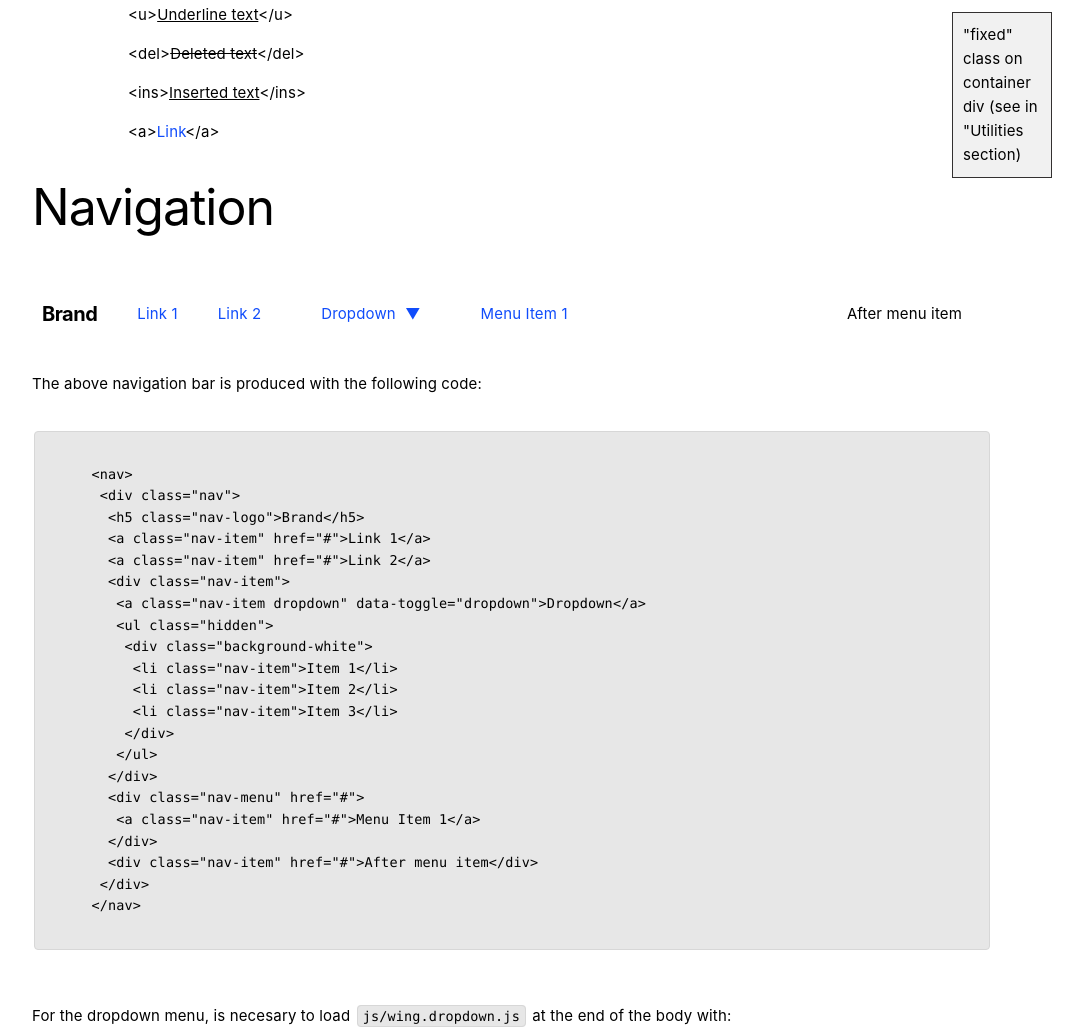
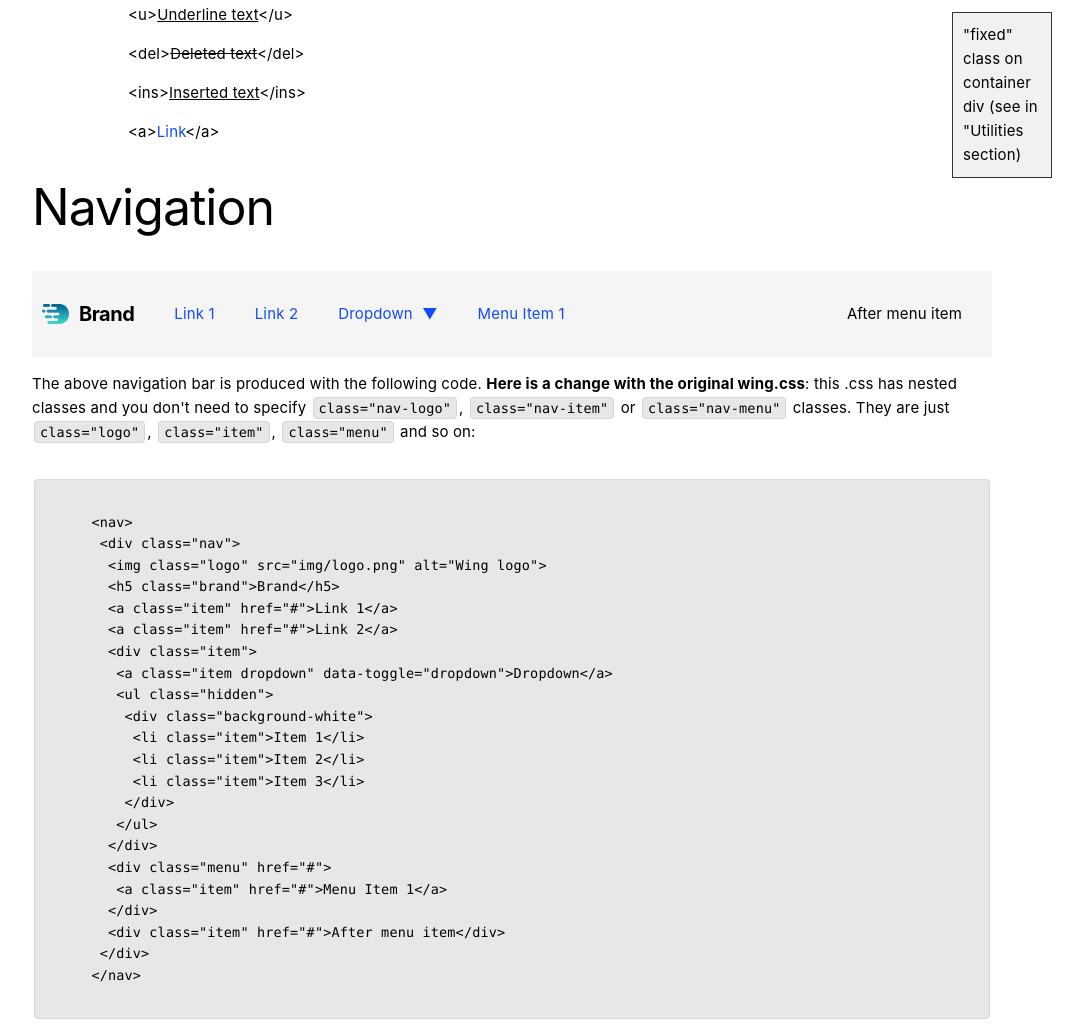
Before and after one commit to xbello/wing.css, a plain HTML site: page docs/index.html in a window 1280 px wide. Shown: the part 688-1719 px from the top of the page, without its empty margins (128-1211 px from the left). Drawn offline with Linux system fonts and the light colour scheme.

Commit message:
Changed the structure of <nav> classes.

```diff
--- a/docs/css/wing.css
+++ b/docs/css/wing.css
@@ -605,18 +605,17 @@ hr {
  flex-wrap: wrap;
  align-items: center;
  padding: 1rem;
-}
 
-.nav-menu, .nav-brand {
+ .menu, .brand {
   display: flex;
  }
 
-.nav-menu {
+ .menu {
   flex-flow: row;
   flex: 1 0 auto;
  }
 
-.nav-item {
+ .item {
   padding: 1rem 2rem;
   margin: 0px;
   .dropdown {
@@ -642,11 +641,16 @@ hr {
   }
  }
 
-.nav-logo {
+ .logo {
+  height: 2rem;
+  margin-right: 1rem;
+ }
+ .brand {
    font-weight: bolder;
    font-size: 2rem;
    line-height: 0;
    padding-right: 2rem;
+ }
 }
 
 /*------------------------------------------------------------
--- a/docs/index.html
+++ b/docs/index.html
@@ -29,49 +29,51 @@
    <h1>Navigation</h1>
 
    <nav>
-    <div class="nav">
-     <h5 class="nav-logo">Brand</h5>
-     <a class="nav-item">Link 1</a>
-     <a class="nav-item">Link 2</a>
-     <div class="nav-item">
-      <a class="nav-item dropdown" data-toggle="dropdown">Dropdown</a>
+    <div class="nav background-white">
+     <img class="logo" src="img/logo.png" alt="Wing logo">
+     <h5 class="brand">Brand</h5>
+     <a class="item">Link 1</a>
+     <a class="item">Link 2</a>
+     <div class="item">
+      <a class="dropdown" data-toggle="dropdown">Dropdown</a>
       <ul class="hidden">
        <div class="background-white">
-        <li class="nav-item">Item 1</li>
-        <li class="nav-item">Item 2</li>
-        <li class="nav-item">Item 3</li>
+        <li class="item">Item 1</li>
+        <li class="item">Item 2</li>
+        <li class="item">Item 3</li>
        </div>
       </ul>
      </div>
-     <div class="nav-menu">
-      <a class="nav-item">Menu Item 1</a>
+     <div class="menu">
+      <a class="item">Menu Item 1</a>
      </div>
-     <div class="nav-item">After menu item</div>
+     <div class="item">After menu item</div>
     </div>
    </nav>
 
-   <p>The above navigation bar is produced with the following code:</p>
+   <p>The above navigation bar is produced with the following code. <strong>Here is a change with the original wing.css</strong>: this .css has nested classes and you don't need to specify <code>class="nav-logo"</code>, <code>class="nav-item"</code> or <code>class="nav-menu"</code> classes. They are just <code>class="logo"</code>, <code>class="item"</code>, <code>class="menu"</code> and so on:</p>
    <pre>
     <code>
      &lt;nav&gt;
       &lt;div class="nav"&gt;
-       &lt;h5 class="nav-logo"&gt;Brand&lt;/h5&gt;
-       &lt;a class="nav-item" href="#"&gt;Link 1&lt;/a&gt;
-       &lt;a class="nav-item" href="#"&gt;Link 2&lt;/a&gt;
-       &lt;div class="nav-item"&gt;
-        &lt;a class="nav-item dropdown" data-toggle="dropdown"&gt;Dropdown&lt;/a&gt;
+       &lt;img class="logo" src="img/logo.png" alt="Wing logo"&gt;
+       &lt;h5 class="brand"&gt;Brand&lt;/h5&gt;
+       &lt;a class="item" href="#"&gt;Link 1&lt;/a&gt;
+       &lt;a class="item" href="#"&gt;Link 2&lt;/a&gt;
+       &lt;div class="item"&gt;
+        &lt;a class="item dropdown" data-toggle="dropdown"&gt;Dropdown&lt;/a&gt;
         &lt;ul class="hidden"&gt;
          &lt;div class="background-white"&gt;
-          &lt;li class="nav-item"&gt;Item 1&lt;/li&gt;
-          &lt;li class="nav-item"&gt;Item 2&lt;/li&gt;
-          &lt;li class="nav-item"&gt;Item 3&lt;/li&gt;
+          &lt;li class="item"&gt;Item 1&lt;/li&gt;
+          &lt;li class="item"&gt;Item 2&lt;/li&gt;
+          &lt;li class="item"&gt;Item 3&lt;/li&gt;
          &lt;/div&gt;
         &lt;/ul&gt;
        &lt;/div&gt;
-       &lt;div class="nav-menu" href="#"&gt;
-        &lt;a class="nav-item" href="#"&gt;Menu Item 1&lt;/a&gt;
+       &lt;div class="menu" href="#"&gt;
+        &lt;a class="item" href="#"&gt;Menu Item 1&lt;/a&gt;
        &lt;/div&gt;
-       &lt;div class="nav-item" href="#"&gt;After menu item&lt;/div&gt;
+       &lt;div class="item" href="#"&gt;After menu item&lt;/div&gt;
       &lt;/div&gt;
      &lt;/nav&gt;
     </code>
@@ -357,7 +359,7 @@
 
    <h1>Cards</h2>
 
-   <p>Cards are displayed up to two per line. <strong>Here is a change with the original wing.css</strong>: this .css has nested classes and you don't need to specify <code>class="card-header"</code>,  <code>class="card-body"</code> or  <code>class="card-footer"</code>, classes. They are just <code>class="header"</code>, <code>class="body"</code> and <code>class="footer"</code>.
+   <p>Cards are displayed up to two per line. <strong>Here is a change with the original wing.css</strong>: this .css has nested classes and you don't need to specify <code>class="card-header"</code>, <code>class="card-body"</code> or <code>class="card-footer"</code> classes. They are just <code>class="header"</code>, <code>class="body"</code> and <code>class="footer"</code>.
 
    <div class="cards">
     <div class="card">
```
Also changed, not shown: docs/img/logo.png (added), wing.min.css. Lines whose indentation alone changed are shown as unchanged.
